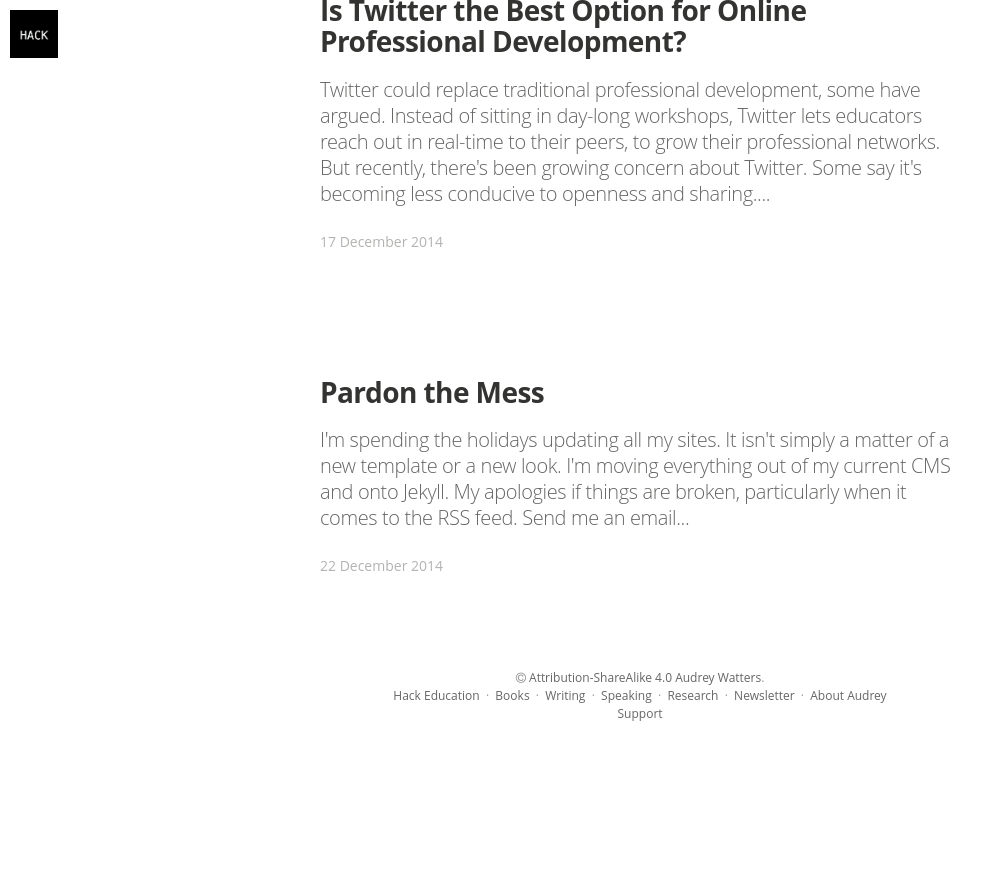
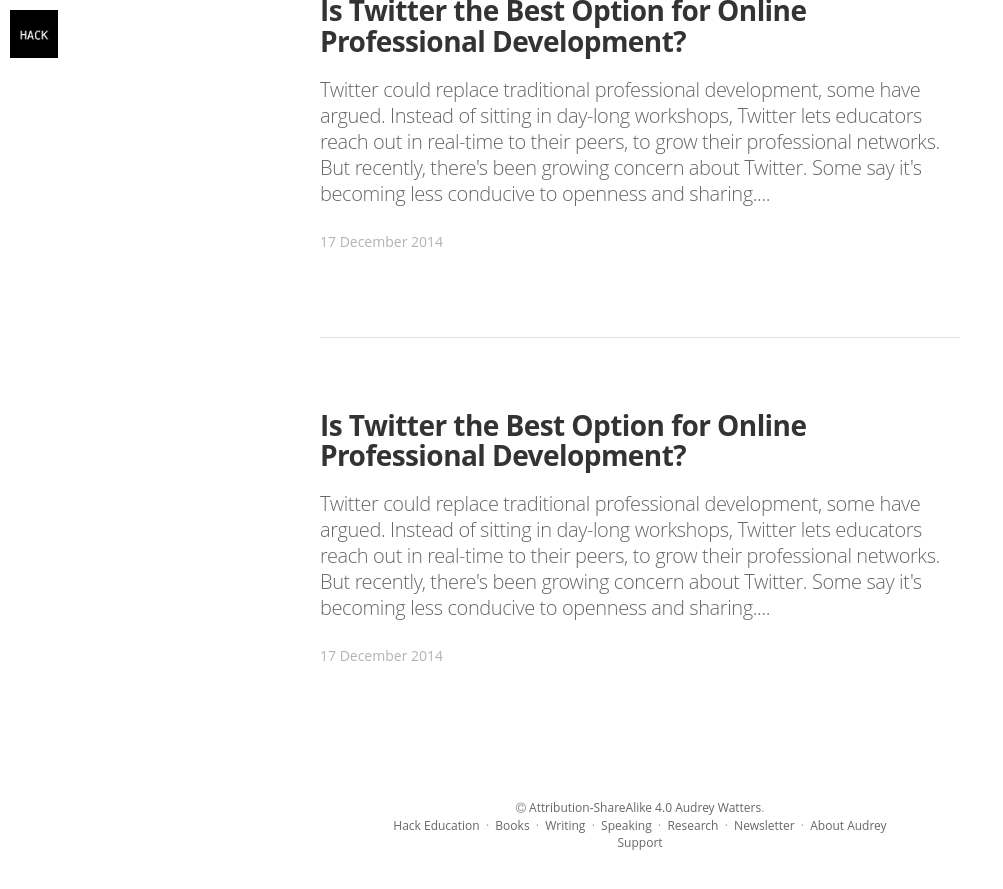
Before and after one commit to HackEducation/Writing, a Jekyll site: the page built from index.html, in a window 1280 px wide and 900 px high, scrolled down 807 px. Shown: the top 889 px of the window, without its empty margins (0-1003 px from the left). Built offline with Jekyll 4.4.1, drawn with Linux system fonts in a browser that asks for light colours; nearby versions of some CDN libraries; some web fonts are replaced; Markdown is read by kramdown in place of the engine named in the settings; the list of posts is cut into pages by our own code; before the commit the page ends 1577 px from its top, so only the background shows below that.

Commit message:
working on layout

```diff
--- a/index.html
+++ b/index.html
@@ -29,22 +29,23 @@ layout: default
 
     </div>
 
-    <div class="cf frame">
+<h5 class="index-headline featured"><span></span></h5>
+
+    <div class="container featured">
 
         <article class="post" itemscope itemtype="http://schema.org/BlogPosting" role="article">
-
           <div class="article-item">
 
             <header class="post-header">
-            <h2 class="post-title" itemprop="name"><a href="/2014/12/22/pardon-the-mess" itemprop="url">Pardon the Mess</a></h2>
+              <h2 class="post-title" itemprop="name"><a href="http://hackeducation.com/2014/12/17/twitter-professional-development/" itemprop="url">Is Twitter the Best Option for Online Professional Development?</a></h2>
             </header>
 
             <section class="post-excerpt" itemprop="description">
-            <p>I'm spending the holidays updating all my sites. It isn't simply a matter of a new template or a new look. I'm moving everything out of my current CMS and onto Jekyll. My apologies if things are broken, particularly when it comes to the RSS feed. Send me an email...</p>
+              <p>Twitter could replace traditional professional development, some have argued. Instead of sitting in day-long workshops, Twitter lets educators reach out in real-time to their peers, to grow their professional networks. But recently, there's been growing concern about Twitter. Some say it's becoming less conducive to openness and sharing....</p>
             </section>
 
             <div class="post-meta">
-            <time datetime="22 December 2014">22 December 2014</time>
+              <time datetime="17 December 2014">17 December 2014</time>
   <!--            <span class="post-tags-set">on <span class="post-tag-">, <a href="/tag/"></a></span></span>-->
             </div>
 
```
Lines whose indentation alone changed are shown as unchanged.
